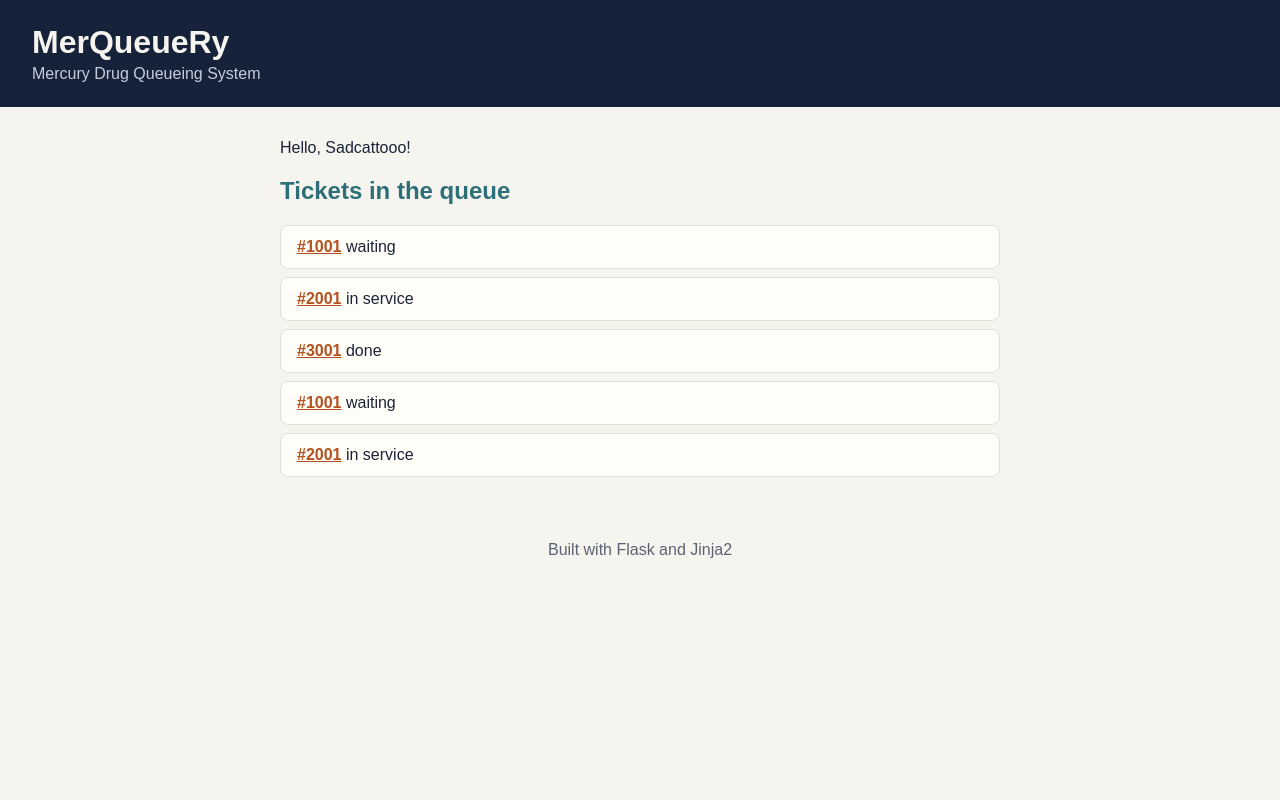
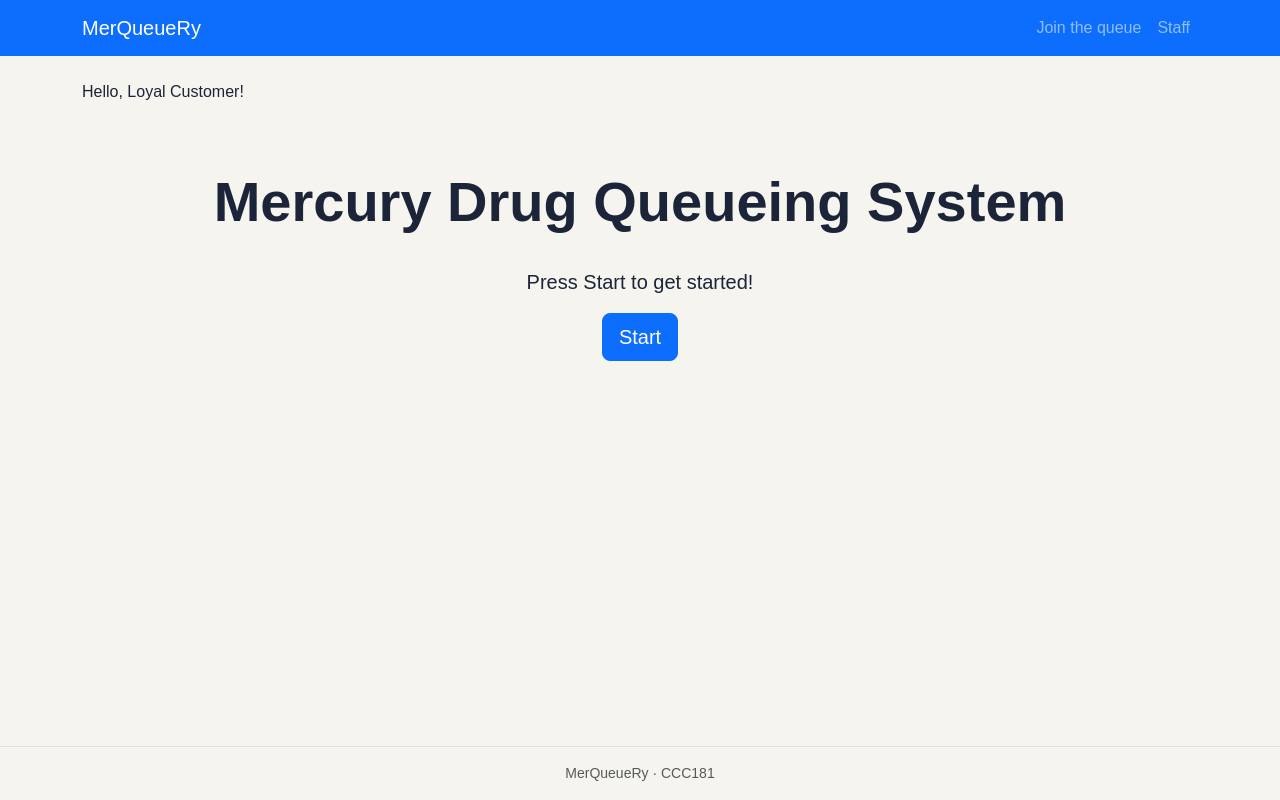
Before and after one commit to sadcattoo/ccc181, a Flask app: page / in a window 1280 px wide. Run offline with Flask 3, Linux system fonts and the light colour scheme.

Commit message:
Add Bootstrap layout and navigation (#1)

```diff
--- a/app.py
+++ b/app.py
@@ -4,9 +4,10 @@ Run it with:
     flask --app app run --debug
 then open http://127.0.0.1:5000
 """
-from flask import Flask, render_template
+from flask import Flask, abort, flash, redirect, render_template, request, url_for
 
 app = Flask(__name__)
+app.secret_key = "dev-only-change-me"
 
 # Sample data for the demo. A real app would load this from a database later.
 TICKETS = [
@@ -38,7 +39,13 @@ def ticket(ticket_id):
     # <int:ticket_id> only matches numbers, so /queue/abc returns 404.
     return render_template("ticket.html", ticket_id=ticket_id)
 
+@app.route("/join")
+def join_form():
+    return render_template("join.html")
 
+@app.route("/staff")
+def staff_dashboard():
+    return "Staff dashboard coming soon"
 
 @app.route("/hello")
 def hello():
--- a/templates/base.html
+++ b/templates/base.html
@@ -4,20 +4,57 @@
   <meta charset="utf-8">
   <meta name="viewport" content="width=device-width, initial-scale=1">
   <title>{% block title %}MerQueueRy{% endblock %}</title>
-  {# Link static files with url_for instead of hard-coding paths #}
+  <link rel="stylesheet"
+        href="https://cdn.jsdelivr.net/npm/bootstrap@5.3.3/dist/css/bootstrap.min.css">
   <link rel="stylesheet" href="{{ url_for('static', filename='css/style.css') }}">
 </head>
-<body>
-  <header>
-    <h1><a href="{{ url_for('index') }}">MerQueueRy</a></h1>
-    <p class="tagline">Mercury Drug Queueing System</p>
-  </header>
+<body class="d-flex flex-column min-vh-100">
+  <a class="visually-hidden-focusable" href="#main">Skip to main content</a>
 
-  <main>
+  <nav class="navbar navbar-expand-md bg-primary" data-bs-theme="dark">
+    <div class="container">
+      <a class="navbar-brand" href="{{ url_for('index') }}">MerQueueRy</a>
+      <button class="navbar-toggler" type="button" data-bs-toggle="collapse"
+              data-bs-target="#mainNav" aria-controls="mainNav"
+              aria-expanded="false" aria-label="Toggle navigation">
+        <span class="navbar-toggler-icon"></span>
+      </button>
+      <div class="collapse navbar-collapse" id="mainNav">
+        <ul class="navbar-nav ms-auto">
+          <li class="nav-item">
+            <a class="nav-link {% if request.endpoint == 'join_form' %}active{% endif %}"
+               {% if request.endpoint == 'join_form' %}aria-current="page"{% endif %}
+               href="{{ url_for('join_form') }}">Join the queue</a>
+          </li>
+          <li class="nav-item">
+            <a class="nav-link {% if request.endpoint == 'staff_dashboard' %}active{% endif %}"
+               {% if request.endpoint == 'staff_dashboard' %}aria-current="page"{% endif %}
+               href="{{ url_for('staff_dashboard') }}">Staff</a>
+          </li>
+        </ul>
+      </div>
+    </div>
+  </nav>
+
+  <main id="main" class="container my-4 flex-grow-1">
+    {% with messages = get_flashed_messages(with_categories=true) %}
+      {% for category, message in messages %}
+        <div class="alert alert-{{ category }} alert-dismissible fade show" role="alert">
+          {{ message }}
+          <button type="button" class="btn-close" data-bs-dismiss="alert" aria-label="Close"></button>
+        </div>
+      {% endfor %}
+    {% endwith %}
+
     {% block content %}{% endblock %}
   </main>
 
-  <footer>Built with Flask and Jinja2</footer>
+  <footer class="border-top py-3 text-center text-body-secondary small">
+    MerQueueRy · CCC181
+  </footer>
+
+  <script src="https://cdn.jsdelivr.net/npm/bootstrap@5.3.3/dist/js/bootstrap.bundle.min.js"></script>
   <script src="{{ url_for('static', filename='js/main.js') }}"></script>
+  {% block scripts %}{% endblock %}
 </body>
 </html>
--- a/templates/index.html
+++ b/templates/index.html
@@ -1,18 +1,15 @@
 {% extends "base.html" %}
 
 {% block content %}
-  <p>Hello, {{ name }}!</p>
+  <p>Hello, Loyal Customer!</p>
 
-  <h2>Tickets in the queue</h2>
-  <ul class="tickets">
-    {% for t in tickets %}
-      <li><a href="{{ url_for('ticket', ticket_id=t.number) }}">#{{ t.number }}</a>
+  <div class="text-center py-5">
+  <h1 class="display-4 fw-bold">Mercury Drug Queueing System</h1>
+  &nbsp;
+  &nbsp;
 
-      {{t.status}}
+  <p class="lead">Press Start to get started!</p>
+  <a class="btn btn-primary btn-lg" href="{{ url_for('join_form') }}">Start</a>
+  </div>
 
-      </li>
-    {% else %}
-      <li>The queue is empty.</li>
-    {% endfor %}
-  </ul>
 {% endblock %}
```
Also changed, not shown: 6 other files.
